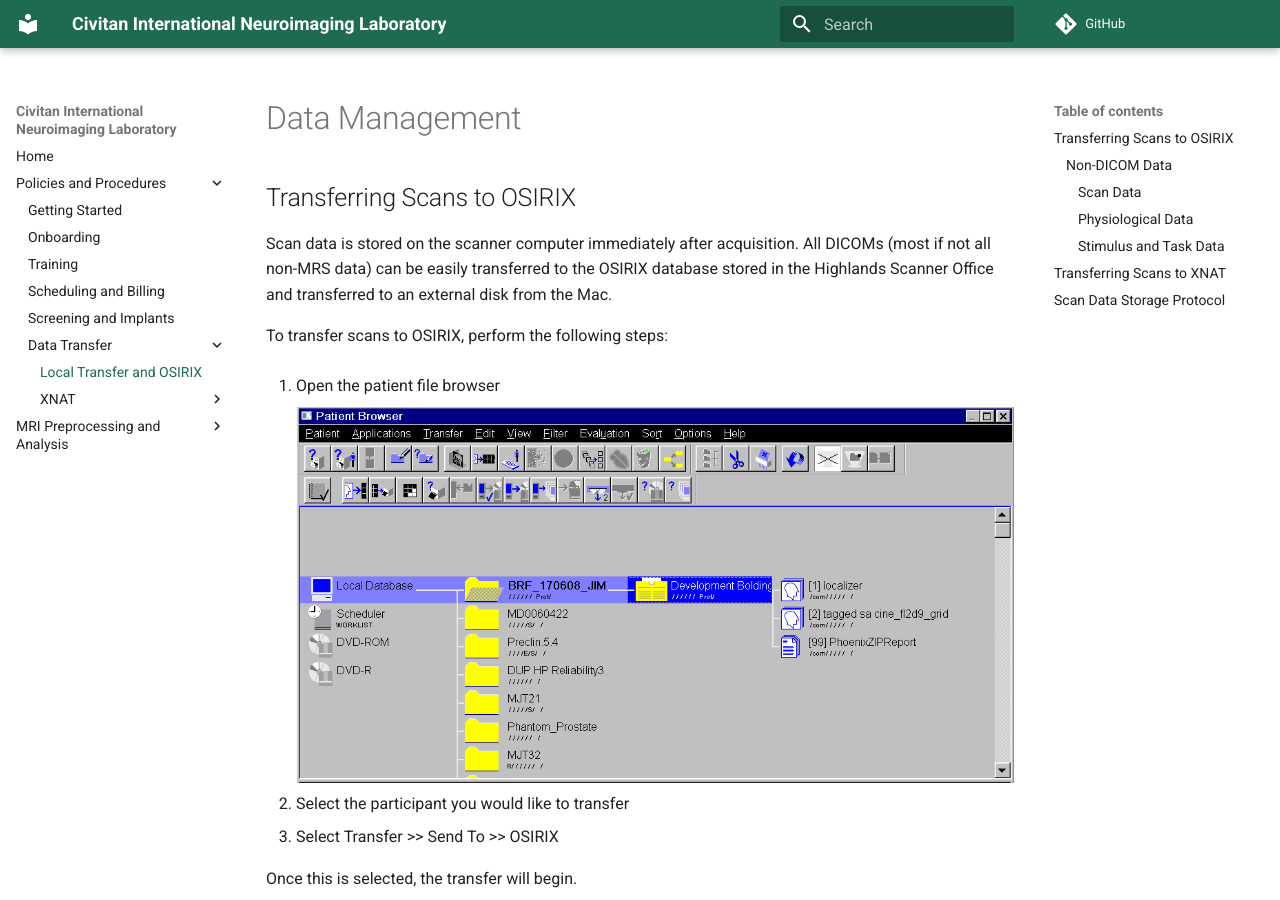
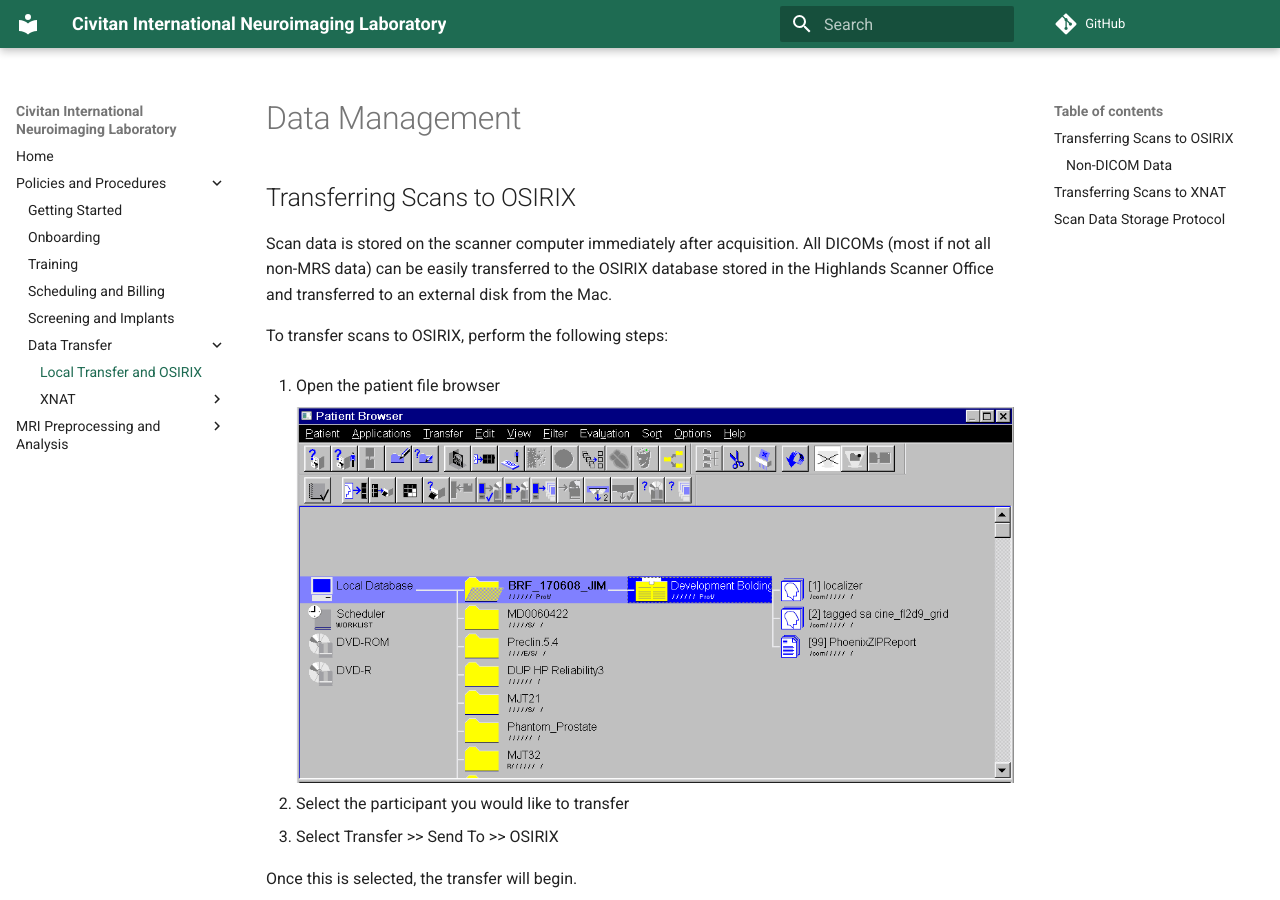
Before and after one commit to UAB-CINL/UAB-CINL.github.io, an MkDocs documentation site: the page built from docs/scanner/data_management.md, in a window 1280 px wide and 900 px high. Built offline with MkDocs 1.6.1 and Material for MkDocs 9.7.7, drawn with Linux system fonts in a browser that asks for light colours; comment, search, counter and statistics services are not loaded.

Commit message:
add max ToC depth

```diff
--- a/mkdocs.yml
+++ b/mkdocs.yml
@@ -8,6 +8,7 @@ theme:
   features:
     - tabs: true
     - navigation.indexes
+    - toc.follow
   custom_dir: 'theme'
 
 extra_css:
@@ -24,6 +25,7 @@ markdown_extensions:
       show_description_as_inline_caption: false
   - toc:
       permalink: true
+      toc_depth: 3
 
 plugins:
   - search
```
